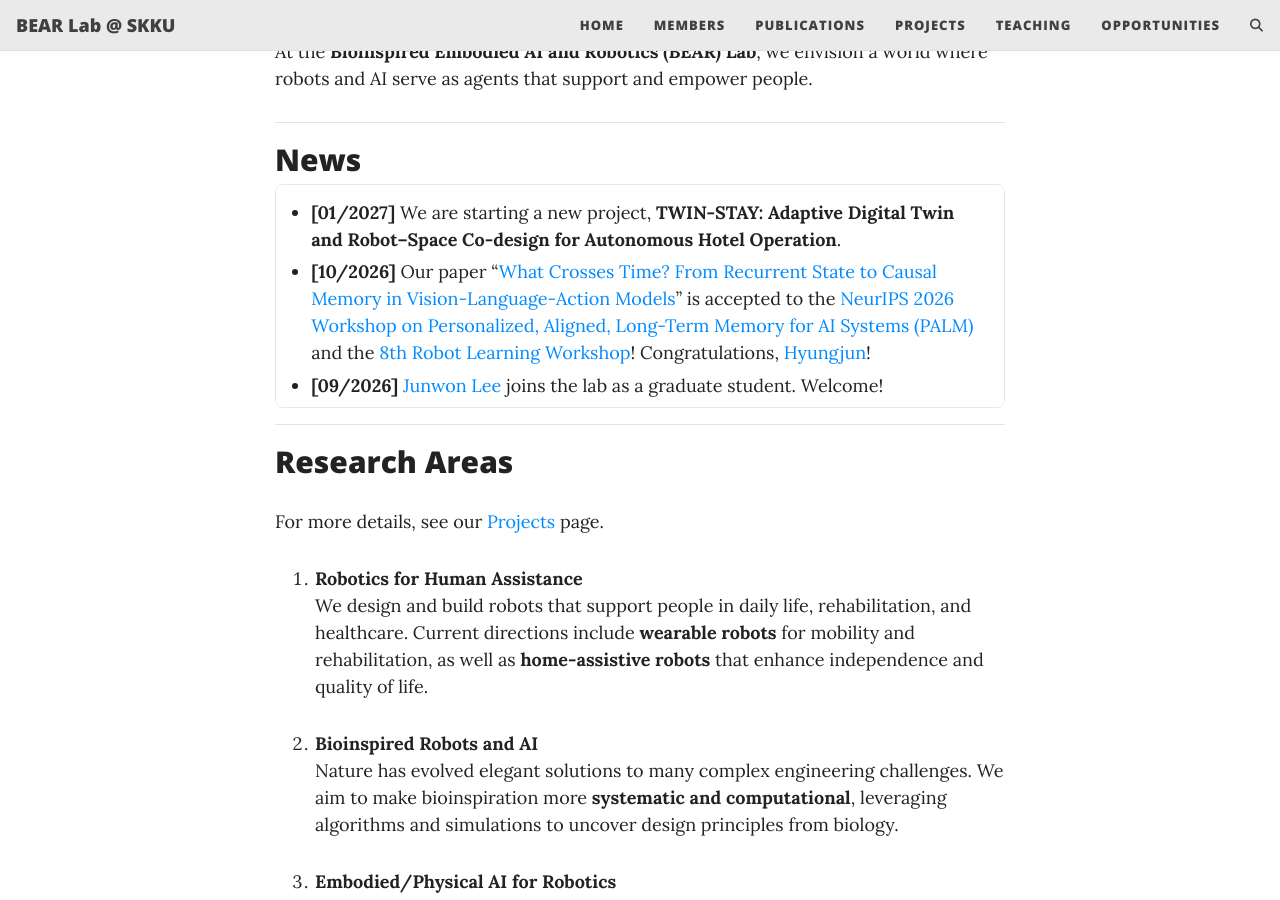
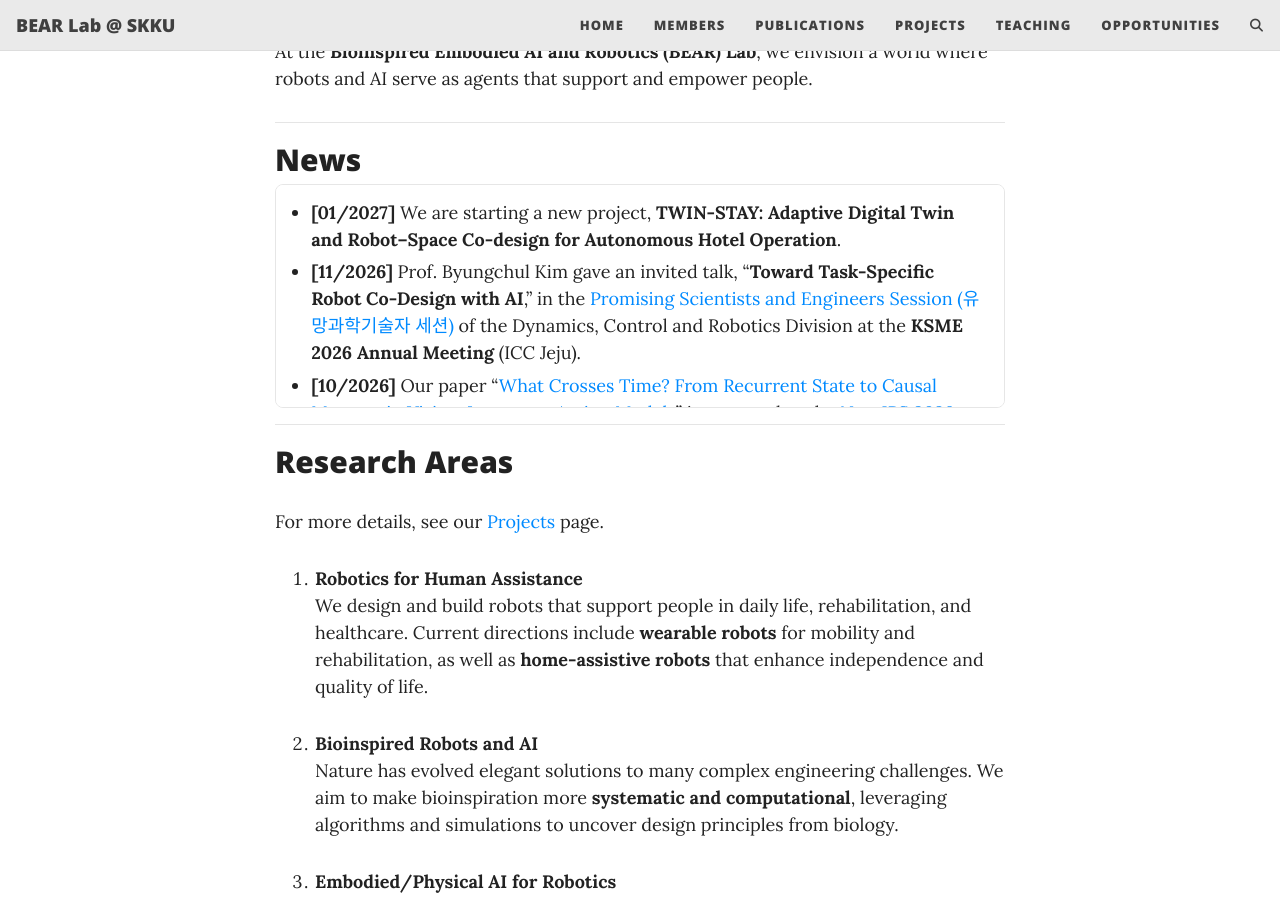
Before and after one commit to bear-research-lab/bear-research-lab.github.io, a Jekyll site: the page built from index.md, in a window 1280 px wide and 900 px high, scrolled down 355 px. Built offline with Jekyll 4.4.1, drawn with Linux system fonts in a browser that asks for light colours; comment, search, counter and statistics services are not loaded.

```diff
--- a/index.md
+++ b/index.md
@@ -18,8 +18,10 @@ At the **Bioinspired Embodied AI and Robotics (BEAR) Lab**, we envision a world
 <div class="news-box" markdown="1">
 
 - **[01/2027]** We are starting a new project, **TWIN-STAY: Adaptive Digital Twin and Robot–Space Co-design for Autonomous Hotel Operation**.
+- **[11/2026]** Prof. Byungchul Kim gave an invited talk, "**Toward Task-Specific Robot Co-Design with AI**," in the [Promising Scientists and Engineers Session (유망과학기술자 세션)](https://ksme.or.kr/Proceedings/2026a/sub02_4.asp) of the Dynamics, Control and Robotics Division at the **KSME 2026 Annual Meeting** (ICC Jeju).
 - **[10/2026]** Our paper "[What Crosses Time? From Recurrent State to Causal Memory in Vision-Language-Action Models](/publications/)" is accepted to the [NeurIPS 2026 Workshop on Personalized, Aligned, Long-Term Memory for AI Systems (PALM)](https://palm-neurips-2026.github.io/) and the [8th Robot Learning Workshop](https://www.robot-learning.ml/2026/)! Congratulations, [Hyungjun](/people/hnam-member/)!
 - **[09/2026]** [Junwon Lee](/people/jwlee-member/) joins the lab as a graduate student. Welcome!
+- **[07/2026]** Prof. Byungchul Kim gave an invited talk, "**Toward Safe Robot Design for Domestic Environments**," in the [Outstanding Young Researchers Session (우수신진연구자세션)](https://2026.icros.org/?page_id=51) at the **ICROS 2026 Annual Conference** (EXCO, Daegu).
 - **[07/2026]** We started a new project with **Samsung Medical Center**: **Multimodal Action Data Factory for Embodied-AI Medical Robots** (2026.07–2030.06).
 - **[03/2026]** We started a new project, **AI-based Design Optimization of Task-Specific Robot Hands for Humanoids and Robot Arms** (2026.03–2028.03).
 - **[03/2026]** The Bioinspired Embodied AI and Robotics (BEAR) Lab at SKKU is established!
```
Also changed, not shown: _people/jmin_member.md (+1 -0 lines).
